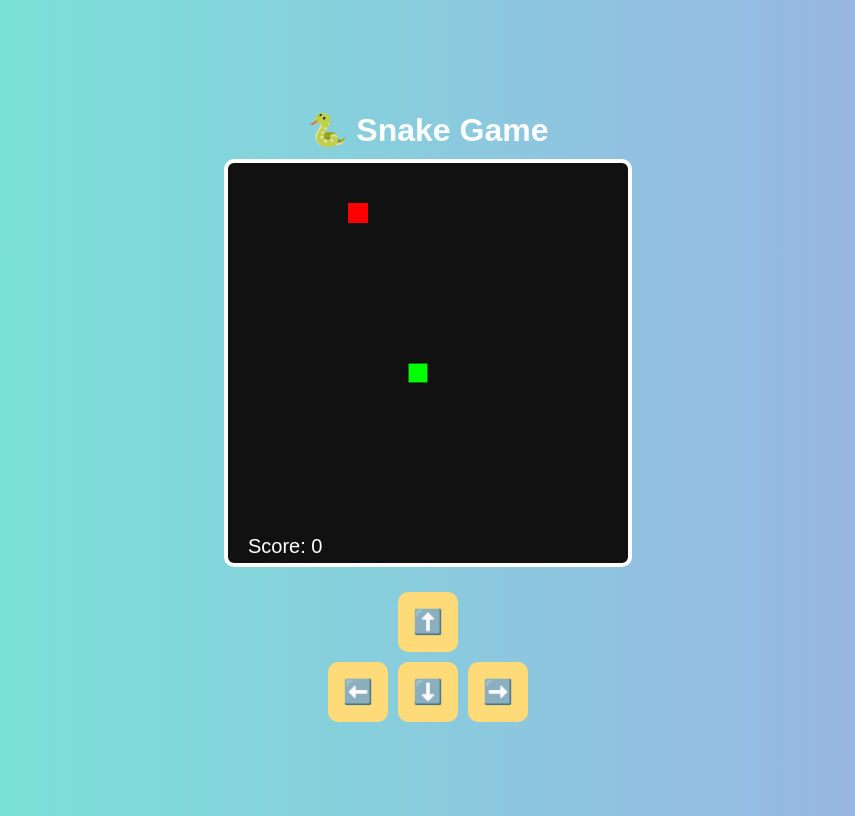
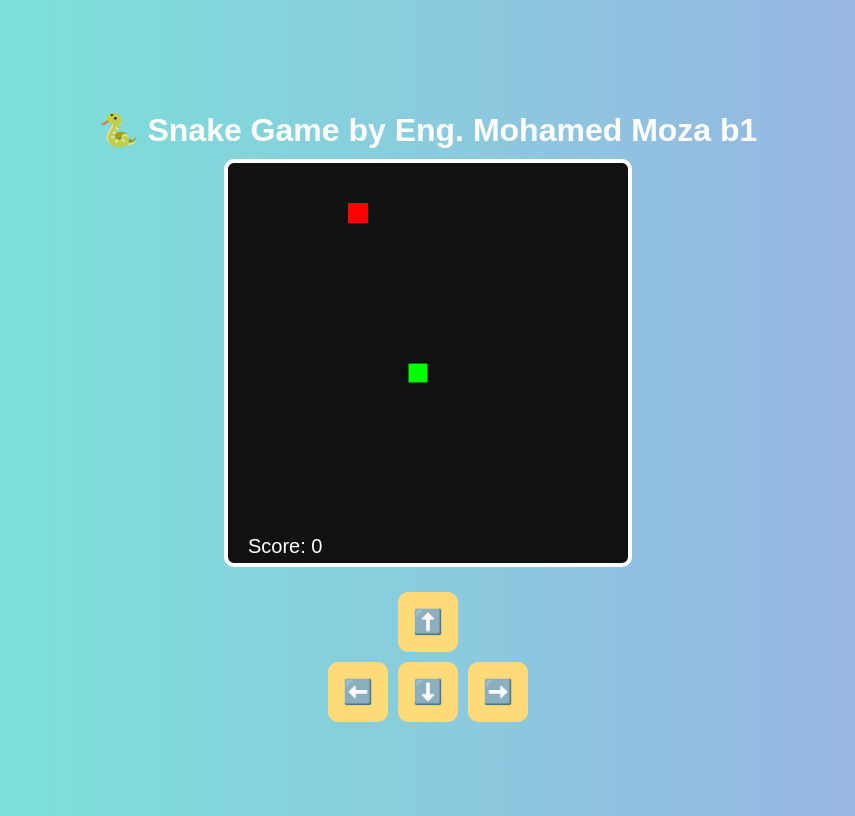
Before and after one commit to eslam8522/Calculator, a plain HTML site: page index.html in a window 1280 px wide. Shown: the whole page, without its empty margins (212-1067 px from the left). Drawn offline with Linux system fonts and the light colour scheme.

Commit message:
Update index.html

```diff
--- a/index.html
+++ b/index.html
@@ -64,7 +64,7 @@
   </style>
 </head>
 <body>
-  <h1>🐍 Snake Game</h1>
+  <h1>🐍 Snake Game by Eng. Mohamed Moza b1</h1>
   <canvas id="gameCanvas" width="400" height="400"></canvas>
   <button id="restartBtn">Restart</button>
 
```
